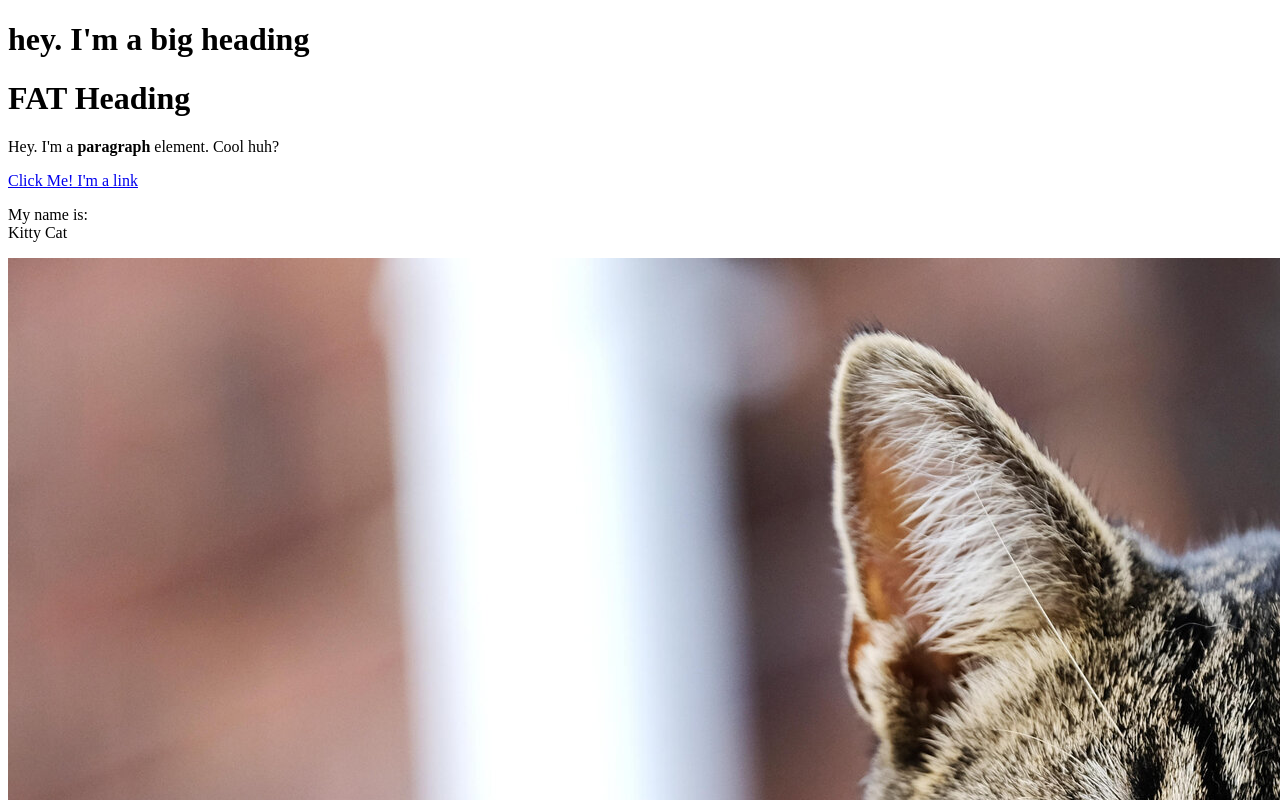
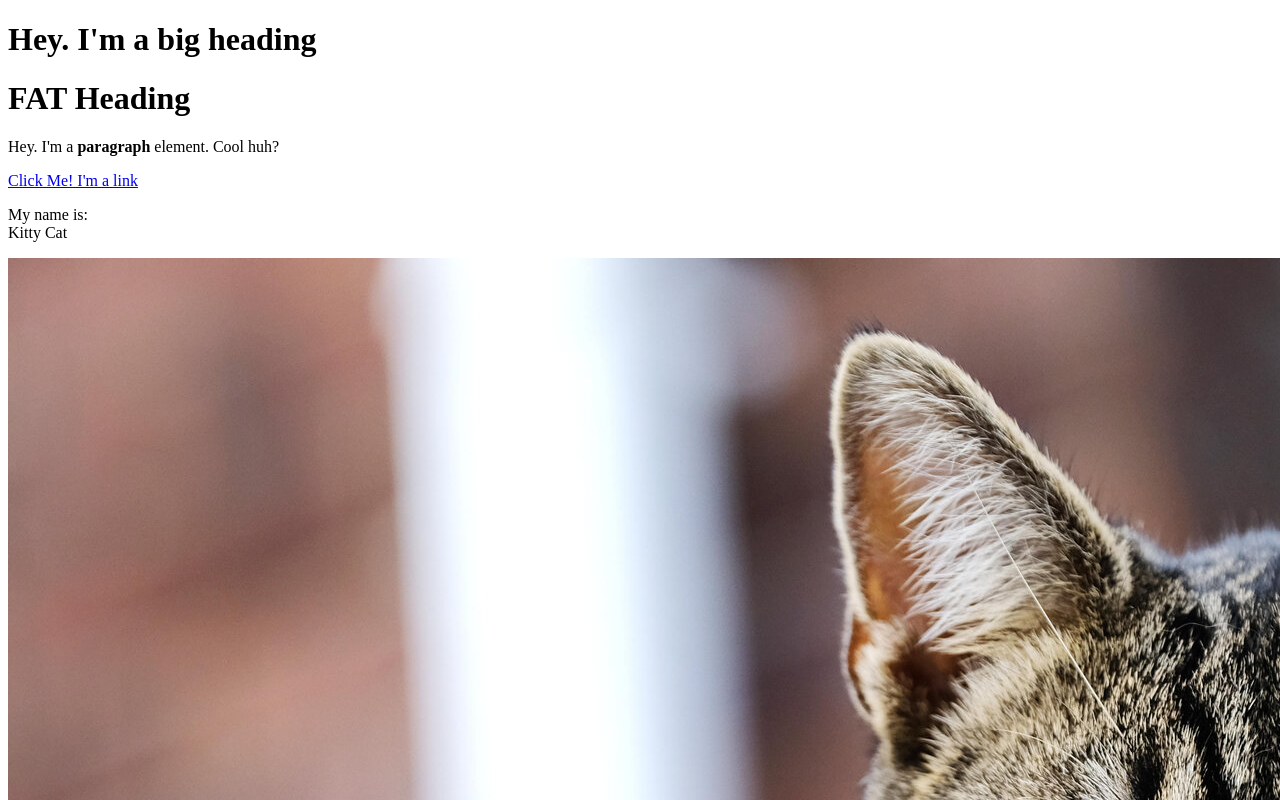
Before and after one commit to Snuukye/Git, a plain HTML site: page Test.html in a window 1280 px wide. Shown: the top 800 px of the page. Drawn offline with Linux system fonts and the light colour scheme.

Commit message:
Update Test.html

```diff
--- a/Test.html
+++ b/Test.html
@@ -4,7 +4,7 @@
 	<title>Test Page</title>
 </head>
 <body>
-	<h1>hey. I'm a big heading</h1>
+	<h1>Hey. I'm a big heading</h1>
 	<h1><b>FAT</b> Heading</h1>
 	<p>Hey. I'm a <b>paragraph</b> element. Cool huh?</p>
 	<a href="https://google.com"target="_blank" title="Lets go to google">Click Me! I'm a link</a>
```
